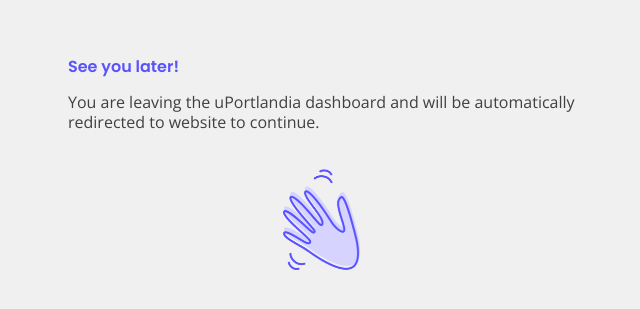
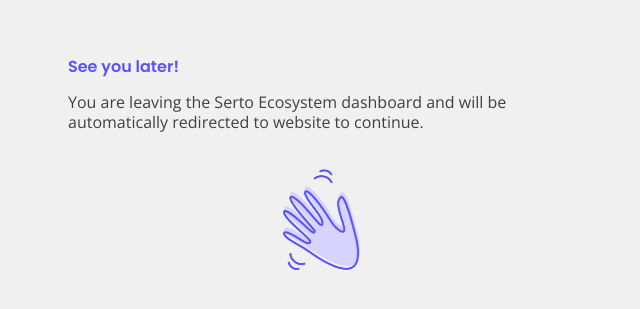
Before and after one commit to uport-project/uportlandia, a React (Create React App) app: page /redirect in a window 1280 px wide. Shown: the part 103-412 px from the top of the page, without its empty margins (316-956 px from the left). Built offline with nearby package versions, Linux system fonts and the light colour scheme.

Commit message:
UX Punchlist 20190930-01

```diff
--- a/src/components/Redirect/index.js
+++ b/src/components/Redirect/index.js
@@ -14,7 +14,7 @@
     <section>
       <h1>{t("See you later!")}</h1>
       <p>
-        {t("You are leaving the uPortlandia dashboard")} {" "}
+        {t("You are leaving the dashboard")} {" "}
         <strong>{t(name)}</strong>{" "}
         {t("website to continue")}
       </p>
--- a/src/components/shared/ContentCard.js
+++ b/src/components/shared/ContentCard.js
@@ -77,8 +77,10 @@
     border-radius: 0 0 5px 5px;
     font-size: 1rem;
     padding: 15px;
+    position: relative;
     text-transform: none;
     width: 100%;
+    z-index: 2;
   }
 `;
 const Spacer = styled.div`
--- a/src/components/shared/elements.js
+++ b/src/components/shared/elements.js
@@ -70,6 +70,7 @@
   text-align: center;
   text-transform: uppercase;
   transform: matrix(1, 0, 0, 1.01, 0, 0);
+  transition: background-color 0.2s;
   &:hover {
     background: ${theme.colors.homeButtonHoverBg};
   }
@@ -86,6 +87,7 @@
   padding: 12px 22px;
   text-align: center;
   text-transform: uppercase;
+  transition: background-color 0.2s;
   &:hover {
     background: ${theme.gradient5};
   }
--- a/src/components/shared/theme.js
+++ b/src/components/shared/theme.js
@@ -51,7 +51,7 @@
   error: "#d24e4e",
   errorBg: "#ffebee",
   homeButtonBg: "#5952FF",
-  homeButtonHoverBg: "#150DFC",
+  homeButtonHoverBg: "#4641CC",
 
   DRIVERS_LICENSE: {
     primary: "#FF7058",
--- a/src/constants/i18-en.js
+++ b/src/constants/i18-en.js
@@ -220,7 +220,7 @@
 
   // Redirect
   "See you later!": "See you later!",
-  "You are leaving the uPortlandia dashboard":  "You are leaving the uPortlandia dashboard and will be automatically redirected to",
+  "You are leaving the dashboard":  "You are leaving the Serto Ecosystem dashboard and will be automatically redirected to",
   "website to continue": "website to continue.",
   "Bye!": "Bye!",
 
```
Also changed, not shown: src/images/car-loan-logo.png.
